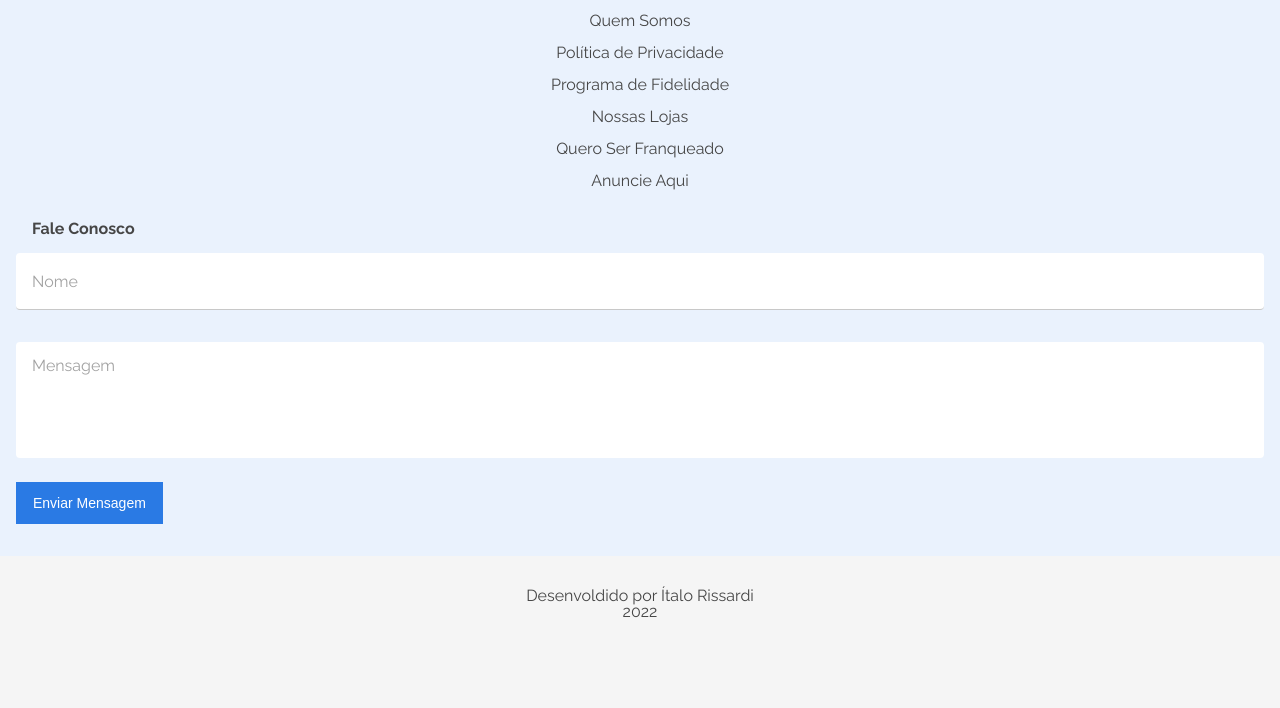
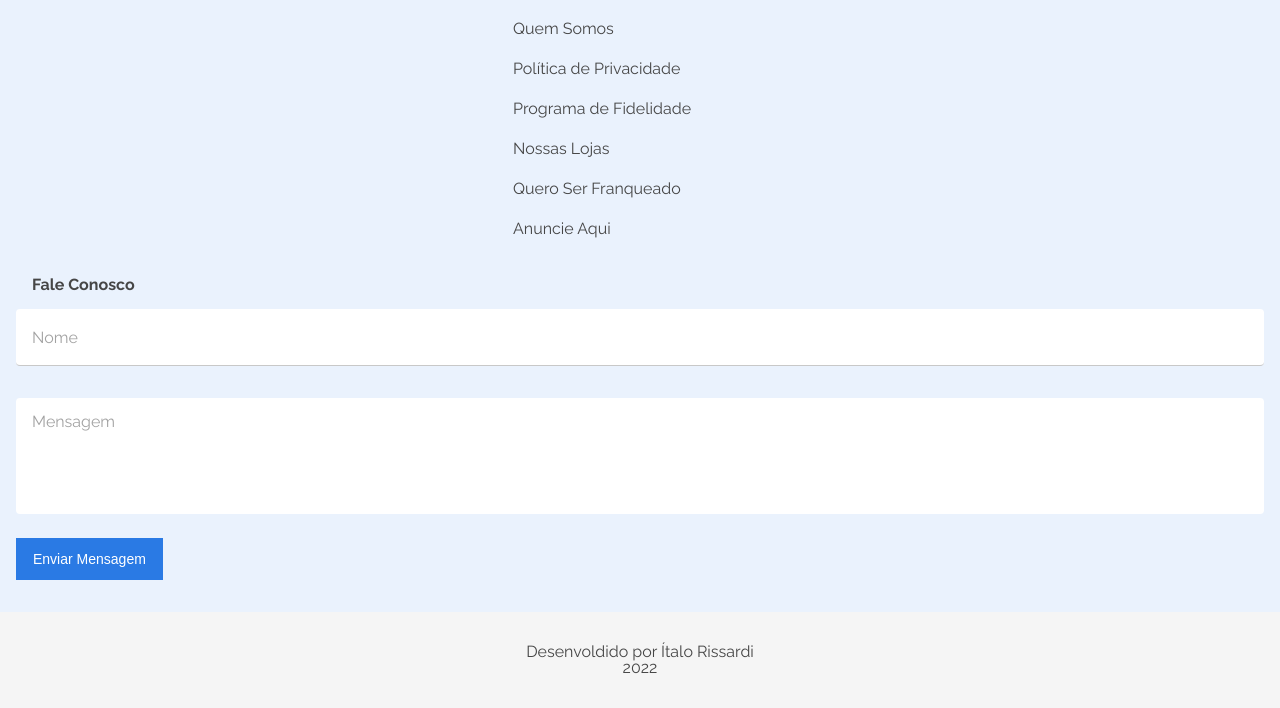
Before and after one commit to itariss/magic-store-ecommerce, a plain HTML site: page index.html in a window 1280 px wide. Shown: the part 2285-2993 px from the top of the page. Before the commit the page ends 2937 px from the top, so only its background shows below. Drawn offline with nearby package versions, Linux system fonts and the light colour scheme.

Commit message:
responsivity

```diff
--- a/css/faq/faq-list.css
+++ b/css/faq/faq-list.css
@@ -1,4 +1,12 @@
 .faq__list>* {
     margin: 1rem 0;
     text-align: center;
+
 }
+
+@media screen and (min-width: 768px) {
+    .faq__list>* {
+        text-align: left;
+        margin: 1.5rem 0;
+    }
+}
--- a/css/faq/faq.css
+++ b/css/faq/faq.css
@@ -3,3 +3,9 @@
 .faq {
     padding: 0 1rem;
 }
+
+@media screen and (min-width: 768px) {
+    .faq {
+        width: 15.875rem;
+    }
+}
```
